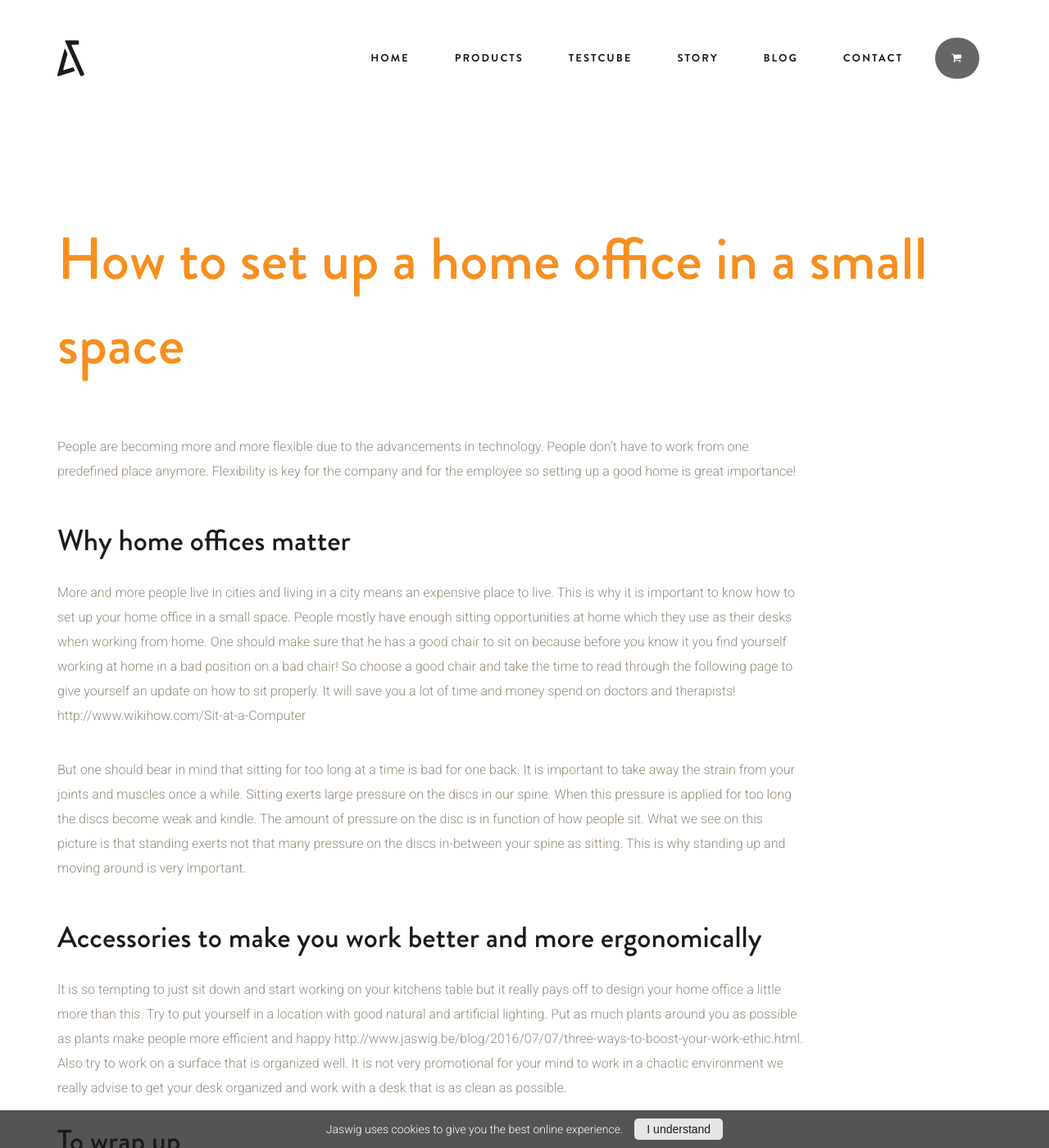
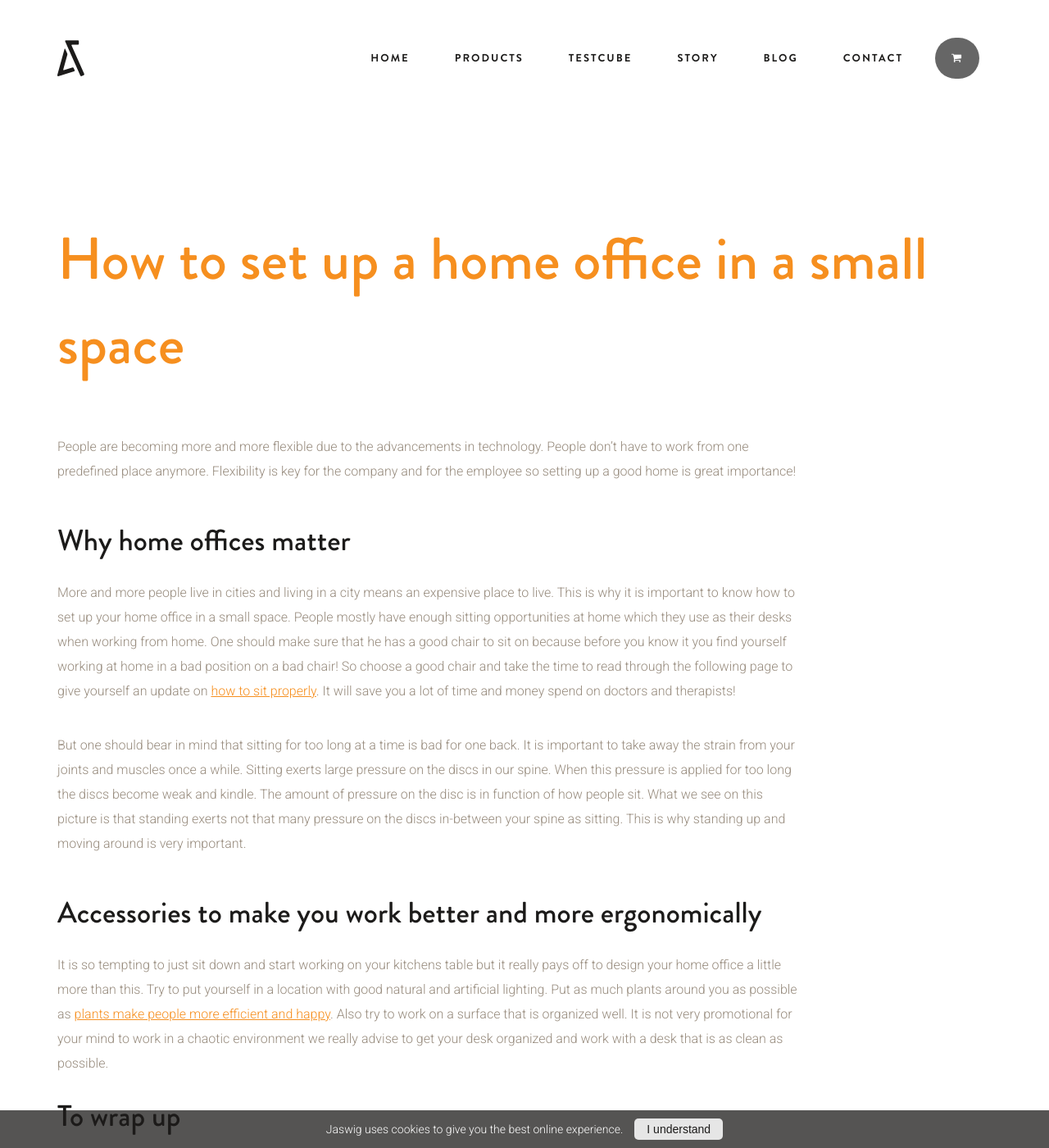
Before and after one commit to samuelrieder/jaswig.github.io, a Jekyll site: the page built from how-to-set-up-a-home-office-in-a-small-space.html, in a window 1280 px wide and 1400 px high. Shown: the whole window at 82% size. Built offline with Jekyll 4.4.1, drawn with Linux system fonts in a browser that asks for light colours; nearby versions of some CDN libraries.

Commit message:
Update how-to-set-up-a-home-office-in-a-small-space.html

```diff
--- a/how-to-set-up-a-home-office-in-a-small-space.html
+++ b/how-to-set-up-a-home-office-in-a-small-space.html
@@ -20,26 +20,30 @@ People are becoming more and more flexible due to the advancements in technology
 
       <h2>Why home offices matter</h2>
 
-      <p>More and more people live in cities and living in a city means an expensive place to live. This is why it is important to know how to set up your home office in a small space. People mostly have enough sitting opportunities at home which they use as their desks when working from home. One should make sure that he has a good chair to sit on because before you know it you find yourself working at home in a bad position on a bad chair! So choose a good chair and take the time to read through the following page to give yourself an update on how to sit properly. It will save you a lot of time and money spend on doctors and therapists! http://www.wikihow.com/Sit-at-a-Computer</p>
+      <p>
+        More and more people live in cities and living in a city means an expensive place to live. This is why it is important to know how  to set up your home office in a small space. People mostly have enough sitting opportunities at home which they use as their desks when working from home. One should make sure that he has a good chair to sit on because before you know it you find yourself working at home in a bad position on a bad chair! So choose a good chair and take the time to read through the following page to give yourself an update on <a href="http://www.wikihow.com/Sit-at-a-Computer" alt="how to sit at a computer">how to sit properly</a>. It will save you a lot of time and money spend on doctors and therapists!
+      </p>
 
-<p>
-But one should bear in mind that sitting for too long at a time is bad for one back. It is important to take away the strain from your joints and muscles once a while. Sitting exerts large pressure on the discs in our spine. When this pressure is applied for too long the discs become weak and kindle. The amount of pressure on the disc is in function of how people sit. What we see on this picture is that standing exerts not that many pressure on the discs in-between your spine as sitting. This is why standing up and moving around is very important. </p>
+      <p>
+        But one should bear in mind that sitting for too long at a time is bad for one back. It is important to take away the strain from your joints and muscles once a while. Sitting exerts large pressure on the discs in our spine. When this pressure is applied for too long the discs become weak and kindle. The amount of pressure on the disc is in function of how people sit. What we see on this picture is that standing exerts not that many pressure on the discs in-between your spine as sitting. This is why standing up and moving around is very important.
+      </p>
 
 <h2>Accessories to make you work better and more ergonomically</h2>
 
-<p> It is so tempting to just sit down and start working on your kitchens table but it really pays off to design your home office a little more than this. Try to put yourself in a location with good natural and artificial lighting. Put as much plants around you as possible as plants make people more efficient and happy http://www.jaswig.be/blog/2016/07/07/three-ways-to-boost-your-work-ethic.html. Also try to work on a surface that is organized well. It is not very promotional for your mind to work in a chaotic environment we really advise to get your desk organized and work with a desk that is as clean as possible.
-</p>
+      <p>
+        It is so tempting to just sit down and start working on your kitchens table but it really pays off to design your home office a little more than this. Try to put yourself in a location with good natural and artificial lighting. Put as much plants around you as possible as <a href="http://www.jaswig.be/blog/2016/07/07/three-ways-to-boost-your-work-ethic.html" alt="ways to boost your work ethic and efficiency">plants make people more efficient and happy</a>. Also try to work on a surface that is organized well. It is not very promotional for your mind to work in a chaotic environment we really advise to get your desk organized and work with a desk that is as clean as possible.
+      </p>
 
 <h2>To wrap up</h2>
 
 
- <ul>
+      <ul>
       	<li>use your existing kitchen/living table but buy a good chair to sit at </li>
       	<li>inform yourself on the good sitting position and ergonomic working</li>
       	<li>silence in key while working so invest in a noise canceling headphone</li>
       	<li>Sit, stand, move around, get some fresh air, REPEAT</li>
-	<li>Surround yourself with plants and green natural forms</li>
-	<li>pay attention to good natural and artificial lighting</li>
+	      <li>Surround yourself with plants and green natural forms</li>
+	      <li>pay attention to good natural and artificial lighting</li>
       </ul>
 
 
```
